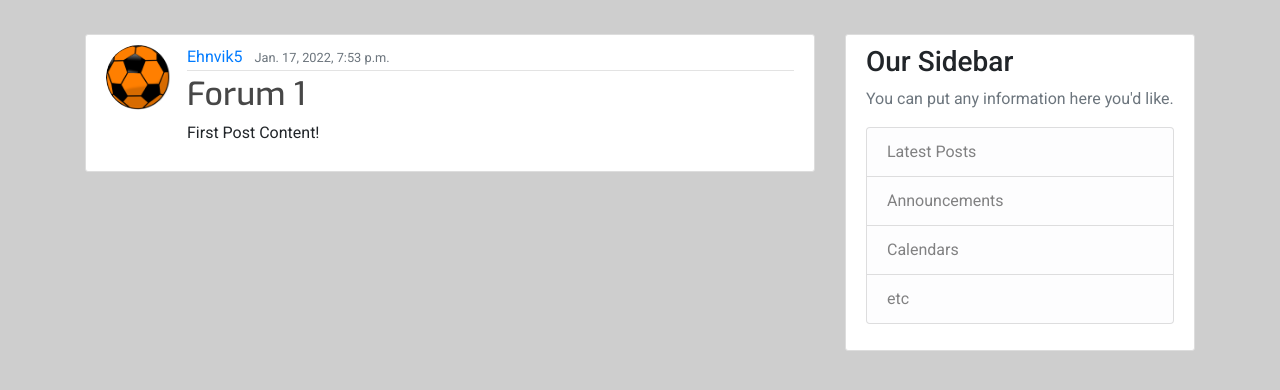
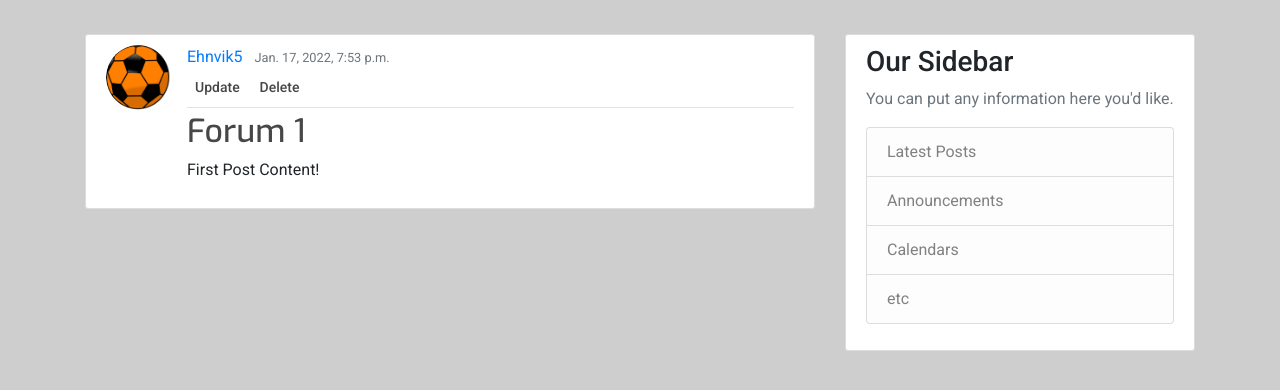
Before and after one commit to Code-Institute-Submissions/Ehnvik-football-opinions_MarResub, a Django app: page /post/1/ in a window 1280 px wide. Shown: the part 56-446 px from the top of the page. Run offline with Django 3.2, Linux system fonts and the light colour scheme; a user stored in the database is signed in; data comes from the database, SQL or seed files in the repository; some libraries are stand-ins or nearby versions.

Commit message:
style post_detail buttons

```diff
--- a/forum/static/forum/style.css
+++ b/forum/static/forum/style.css
@@ -53,6 +53,17 @@ a.nav-item.nav-link.nav-color:hover {
     border-color: #c75b14;
     font-weight: 500;
     font-family: "Roboto", sans-serif;
+  }
+
+  .post-detail-button {
+    color: rgb(71, 71, 71) !important;
+    border: none !important;
+    font-weight: 450 !important;
+    font-family: "Roboto", sans-serif !important;
+  }
+
+  .post-detail-button:hover {
+    color: #c75b14 !important;
   }
 
   .sign-up-button button:hover {
--- a/forum/templates/forum/post_detail.html
+++ b/forum/templates/forum/post_detail.html
@@ -6,8 +6,12 @@
         <div class="article-metadata">
             <a class="mr-2" href="#">{{ object.author }}</a>
             <small class="text-muted">{{ object.date_posted }}</small>
+            {% if object.author == user %}
             <div>
+            <a class="btn btn-outline-link btn-sm mt-1 mb-1 post-detail-button" href="{% url 'post-update' object.id %}">Update</a>
+            <a class="btn btn-outline-link btn-sm mt-1 mb-1 post-detail-button" href="{% url 'post-delete' object.id %}">Delete</a>
             </div>
+            {% endif %}
         </div>
         <h2 class="article-title">{{ object.title }}</h2>
         <p class="article-content">{{ object.content }}</p>
```
